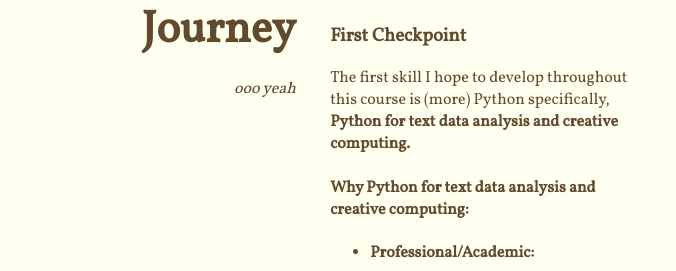
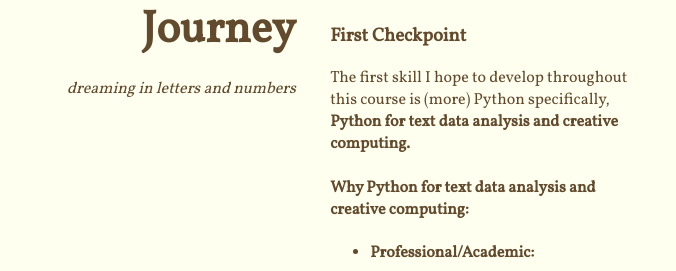
Before and after one commit to lovira/lovira.github.io, a Jekyll site: the page built from index.html, in a window 1280 px wide and 900 px high. Shown: the part 299-570 px from the top of the window, without its empty margins (337-1013 px from the left). Built offline with Jekyll 4.4.1, drawn with Linux system fonts in a browser that asks for light colours; nearby versions of some CDN libraries.

Commit message:
Update _config.yml

```diff
--- a/_config.yml
+++ b/_config.yml
@@ -9,7 +9,7 @@
   # author will appear under the avatar (optional)
   author: "Lovira's Build Journey"
   # tagline will appear under the title (optional)
-  tagline: "ooo yeah"
+  tagline: "dreaming in letters and numbers"
   # if include_content is true, the contents of the content.html include will be
   # added right above the generated item list, if present
   include_content: true
@@ -31,4 +31,4 @@
 permalink: pretty
 
 #google analytics
-google_analytics: 'G-9ZR8SPWBS5'
+#google_analytics: 'G-9ZR8SPWBS5'
```
